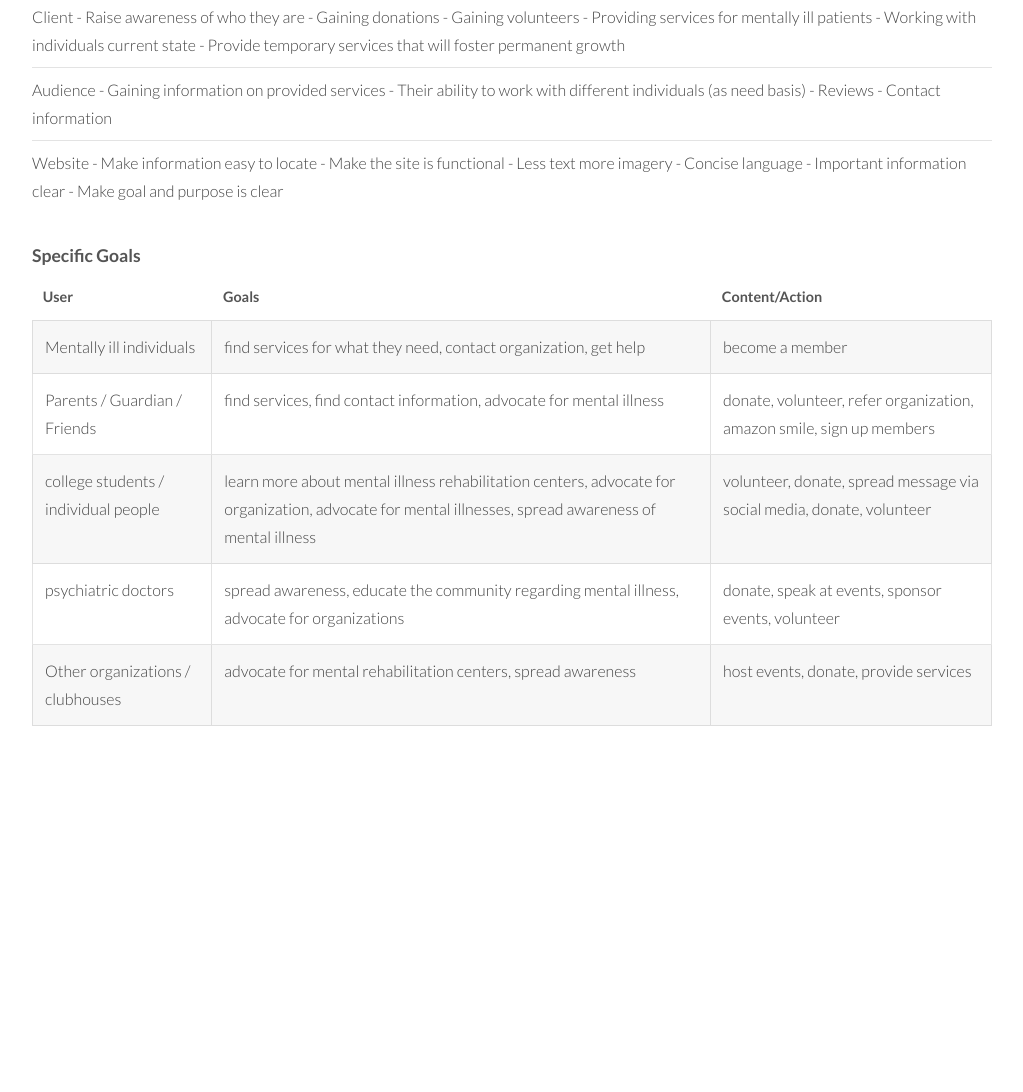
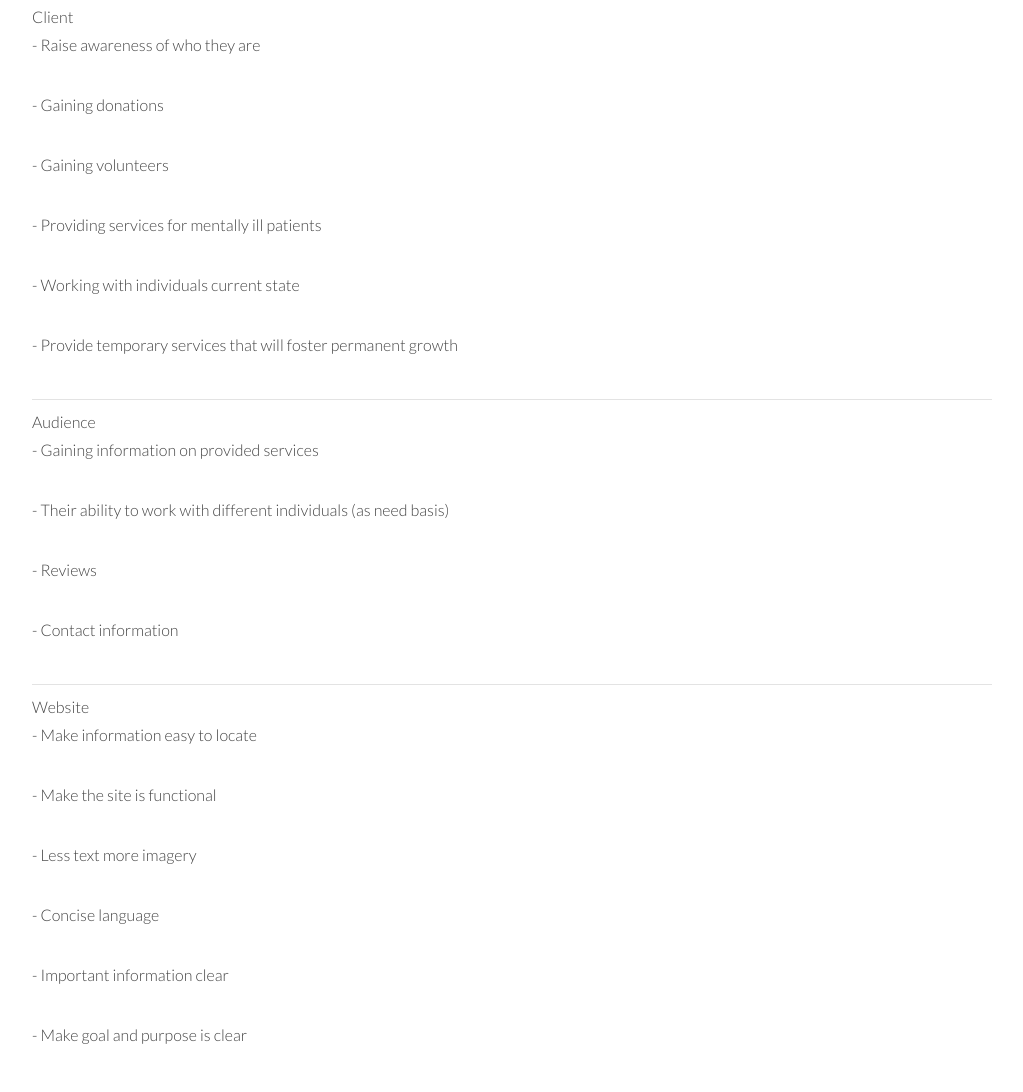
Before and after one commit to maciburress/mburress-process-website, a plain HTML site: page generic-page.html in a window 1280 px wide. Shown: the part 3225-4317 px from the top of the page, without its empty margins (128-1151 px from the left). Before the commit the page ends 4039 px from the top, so only its background shows below. Drawn offline with Linux system fonts and the light colour scheme.

Commit message:
update-generic-form

```diff
--- a/generic-page.html
+++ b/generic-page.html
@@ -96,26 +96,26 @@
 	 										<h4>Overarching Goals</h4>
 	 										<ul class="alt">
 	 											<li>Client
-                          -  Raise awareness of who they are
-                          -  Gaining donations
-                          -  Gaining volunteers
-                          -  Providing services for mentally ill patients
-                          -  Working with individuals current state
-                          -  Provide temporary services that will foster permanent growth
+                        <p>  -  Raise awareness of who they are</p>
+                        <p>  -  Gaining donations</p>
+                        <p>  -  Gaining volunteers</p>
+                        <p>  -  Providing services for mentally ill patients</p>
+                        <p>  -  Working with individuals current state</p>
+                        <p>  -  Provide temporary services that will foster permanent growth</p>
                         </li>
 	 											<li>Audience
-                          - Gaining information on provided services
-                          - Their ability to work with different individuals (as need basis)
-                          - Reviews
-                          - Contact information
+                        <p>  - Gaining information on provided services</p>
+                        <p>  - Their ability to work with different individuals (as need basis)</p>
+                        <p>  - Reviews</p>
+                        <p>  - Contact information</p>
                         </li>
 	 											<li>Website
-                          - Make information easy to locate
-                          - Make the site is functional
-                          - Less text more imagery
-                          - Concise language
-                          - Important information clear
-                          - Make goal and purpose is clear
+                        <p>  - Make information easy to locate</p>
+                        <p>  - Make the site is functional</p>
+                        <p>  - Less text more imagery</p>
+                        <p>  - Concise language</p>
+                        <p>  - Important information clear</p>
+                        <p>  - Make goal and purpose is clear</p>
                         </li>
 	 										</ul>
 
```
